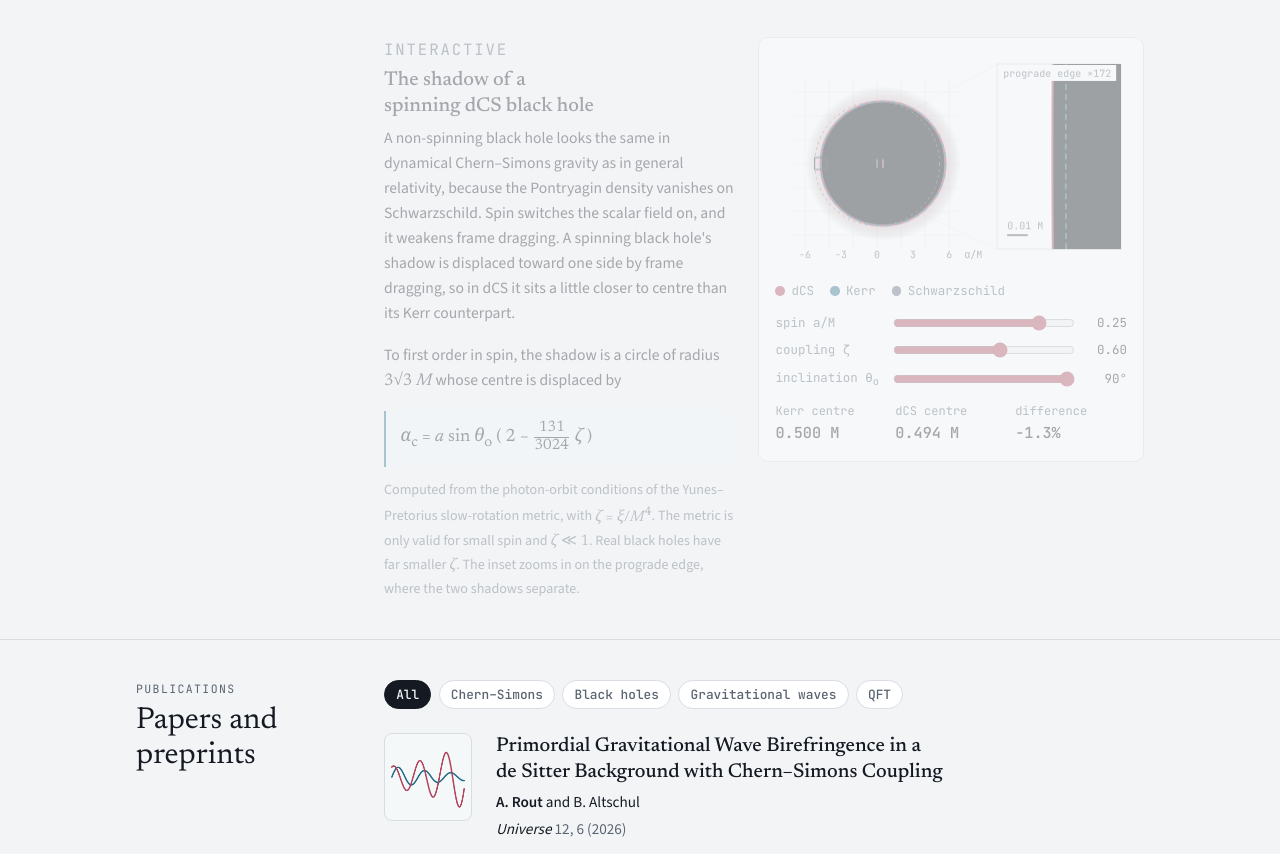
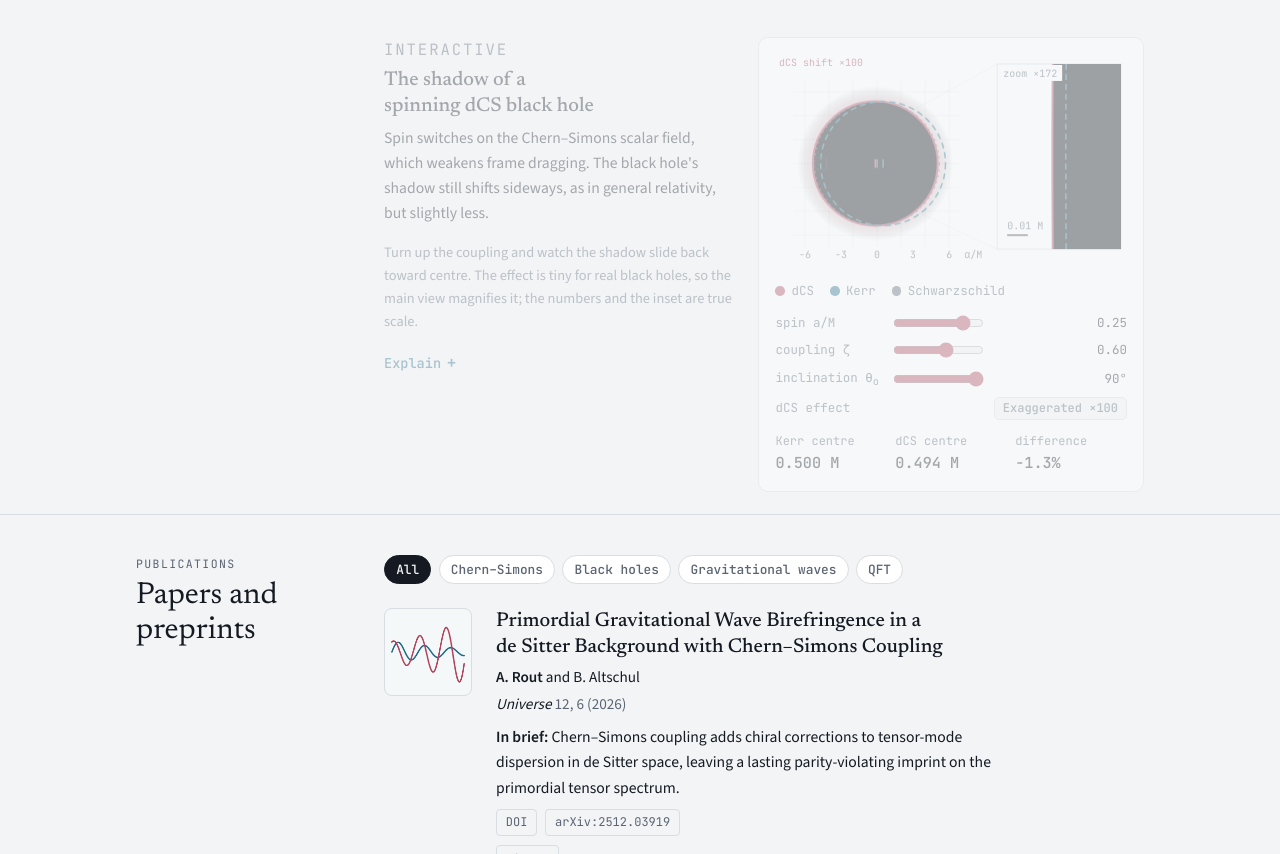
Before and after one commit to AbhiRout-cosmo/AbhiRout-cosmo.github.io, a plain HTML site: page index.html in a window 1280 px wide. Shown: the part 2360-3214 px from the top of the page. Drawn offline with nearby package versions, Linux system fonts and the light colour scheme.

Commit message:
Add files via upload

```diff
--- a/index.html
+++ b/index.html
@@ -97,7 +97,7 @@ figure.fig canvas{display:block;width:100%;height:auto;max-width:100%}
 #qnm{aspect-ratio:16/10}
 #shadow{aspect-ratio:16/10}
 .feature.flip{grid-template-columns:minmax(0,1fr) minmax(0,1.1fr)}
-@media (max-width:860px){.feature.flip{grid-template-columns:minmax(0,1fr)}.feature.flip .copy-col{order:2}}
+@media (max-width:860px){.feature.flip{grid-template-columns:minmax(0,1fr)}}
 .ctrl3{display:grid;grid-template-columns:auto minmax(0,1fr) auto;gap:.45rem .75rem;align-items:center;margin-top:.75rem;font-family:var(--f-mono);font-size:.78rem;color:var(--muted)}
 .ctrl3 input{width:100%;accent-color:var(--right)}
 .ctrl3 output{min-width:3.4em;text-align:right;font-variant-numeric:tabular-nums;color:var(--fg)}
@@ -387,10 +387,13 @@ footer .wrap{display:flex;justify-content:space-between;flex-wrap:wrap;gap:var(-
           <div class="copy-col">
             <p class="kicker">Interactive</p>
             <h3>The shadow of a spinning dCS black hole</h3>
-            <p id="shadow-cap">A non-spinning black hole looks the same in dynamical Chern–Simons gravity as in general relativity, because the Pontryagin density vanishes on Schwarzschild. Spin switches the scalar field on, and it weakens frame dragging. A spinning black hole's shadow is displaced toward one side by frame dragging, so in dCS it sits a little closer to centre than its Kerr counterpart.</p>
-            <p>To first order in spin, the shadow is a circle of radius <span class="m">3√3 <i>M</i></span> whose centre is displaced by</p>
-            <span class="mblock"><i>α</i><sub>c</sub> = <i>a</i> sin <i>θ</i><sub>o</sub> ( 2 − <span class="frac"><span>131</span><span>3024</span></span> <i>ζ</i> )</span>
-            <p class="muted" style="font-size:.88rem;margin-top:.75rem">Computed from the photon-orbit conditions of the Yunes–Pretorius slow-rotation metric, with <span class="m"><i>ζ</i> = <i>ξ</i>/<i>M</i><sup>4</sup></span>. The metric is only valid for small spin and <span class="m"><i>ζ</i> ≪ 1</span>. Real black holes have far smaller <span class="m"><i>ζ</i></span>. The inset zooms in on the prograde edge, where the two shadows separate.</p>
+            <p id="shadow-cap">Spin switches on the Chern–Simons scalar field, which weakens frame dragging. The black hole's shadow still shifts sideways, as in general relativity, but slightly less.</p>
+            <p class="muted" style="font-size:.9rem">Turn up the coupling and watch the shadow slide back toward centre. The effect is tiny for real black holes, so the main view magnifies it; the numbers and the inset are true scale.</p>
+            <details class="more-d"><summary>Explain</summary><div class="body">
+              <p>A non-spinning black hole is identical in dynamical Chern–Simons gravity and general relativity, because the Pontryagin density vanishes on Schwarzschild. To first order in spin, the shadow is a circle of radius <span class="m">3√3 <i>M</i></span> whose centre is displaced by</p>
+              <span class="mblock"><i>α</i><sub>c</sub> = <i>a</i> sin <i>θ</i><sub>o</sub> ( 2 − <span class="frac"><span>131</span><span>3024</span></span> <i>ζ</i> )</span>
+              <p class="eqnote">From the photon-orbit conditions of the Yunes–Pretorius slow-rotation metric, with <span class="m"><i>ζ</i> = <i>ξ</i>/<i>M</i><sup>4</sup></span>. Valid for small spin and <span class="m"><i>ζ</i> ≪ 1</span>. The shape first changes at second order in spin.</p>
+            </div></details>
           </div>
           <figure class="fig" aria-labelledby="shadow-cap">
             <canvas id="shadow" role="img" aria-label="Black hole shadow in dynamical Chern–Simons gravity compared with the Kerr shadow, with a magnified inset of the prograde edge"></canvas>
@@ -403,6 +406,7 @@ footer .wrap{display:flex;justify-content:space-between;flex-wrap:wrap;gap:var(-
               <label for="sh-a">spin a/M</label><input id="sh-a" type="range" min="0" max="30" value="25"><output id="sh-a-out" for="sh-a">0.25</output>
               <label for="sh-z">coupling ζ</label><input id="sh-z" type="range" min="0" max="100" value="60"><output id="sh-z-out" for="sh-z">0.60</output>
               <label for="sh-i">inclination θ<sub>o</sub></label><input id="sh-i" type="range" min="0" max="90" value="90"><output id="sh-i-out" for="sh-i">90°</output>
+              <span>dCS effect</span><span></span><button class="play" id="sh-x" type="button" aria-pressed="true">Exaggerated ×100</button>
             </div>
             <div class="readout" aria-live="polite">
               <div>Kerr centre<b id="ro-k">0.500 M</b></div>
@@ -865,13 +869,15 @@ footer .wrap{display:flex;justify-content:space-between;flex-wrap:wrap;gap:var(-
     const sa = document.getElementById('sh-a'), sz = document.getElementById('sh-z'), si = document.getElementById('sh-i');
     const oa = document.getElementById('sh-a-out'), oz = document.getElementById('sh-z-out'), oi = document.getElementById('sh-i-out');
     const rk = document.getElementById('ro-k'), rd = document.getElementById('ro-d'), rx = document.getElementById('ro-x');
+    const bx = document.getElementById('sh-x'); let EX = 100;
+    bx.addEventListener('click', () => { EX = EX === 1 ? 100 : 1; bx.setAttribute('aria-pressed', EX > 1); bx.textContent = EX > 1 ? 'Exaggerated ×100' : 'True scale'; draw(); });
     const RS = Math.sqrt(27);
     let g;
     const size = () => { g = fit(cv, 10/16); };
     function draw(){
       const {ctx, W, H} = g; ctx.clearRect(0,0,W,H);
       const a = sa.value/100, z = sz.value/100, th = si.value*Math.PI/180, s = Math.sin(th);
-      const cK = 2*a*s, cD = a*s*(2 - 131*z/3024);
+      const cK = 2*a*s, cD = a*s*(2 - 131*z/3024), cV = cK + (cD - cK)*EX;
       oa.value = a.toFixed(2); oz.value = z.toFixed(2); oi.value = si.value + '°';
       rk.textContent = cK.toFixed(3) + ' M'; rd.textContent = cD.toFixed(3) + ' M';
       rx.textContent = cK > 0 ? ((cD/cK - 1)*100).toFixed(1).replace('-', '−') + '%' : '—';
@@ -885,19 +891,20 @@ footer .wrap{display:flex;justify-content:space-between;flex-wrap:wrap;gap:var(-
       [-6,-3,0,3,6].forEach(v => ctx.fillText(String(v).replace('-','−'), X(v), Y(-7)+3));
       ctx.textAlign = 'left'; ctx.fillText('α/M', X(7)+3, Y(-7)+3); ctx.textAlign = 'center';
       // photon ring glow + dCS shadow
-      const glow = ctx.createRadialGradient(X(cD),Y(0),RS*sc*0.92,X(cD),Y(0),RS*sc*1.25);
+      const glow = ctx.createRadialGradient(X(cV),Y(0),RS*sc*0.92,X(cV),Y(0),RS*sc*1.25);
       glow.addColorStop(0,'transparent'); glow.addColorStop(0.18, R); glow.addColorStop(1,'transparent');
-      ctx.globalAlpha = .35; ctx.fillStyle = glow; ctx.beginPath(); ctx.arc(X(cD),Y(0),RS*sc*1.25,0,2*Math.PI); ctx.fill(); ctx.globalAlpha = 1;
-      ctx.fillStyle = '#05070a'; ctx.beginPath(); ctx.arc(X(cD),Y(0),RS*sc,0,2*Math.PI); ctx.fill();
+      ctx.globalAlpha = .35; ctx.fillStyle = glow; ctx.beginPath(); ctx.arc(X(cV),Y(0),RS*sc*1.25,0,2*Math.PI); ctx.fill(); ctx.globalAlpha = 1;
+      ctx.fillStyle = '#05070a'; ctx.beginPath(); ctx.arc(X(cV),Y(0),RS*sc,0,2*Math.PI); ctx.fill();
       ctx.strokeStyle = R; ctx.lineWidth = 2; ctx.stroke();
       // Schwarzschild + Kerr outlines
       ctx.strokeStyle = M; ctx.lineWidth = 1; ctx.setLineDash([2,4]); ctx.beginPath(); ctx.arc(X(0),Y(0),RS*sc,0,2*Math.PI); ctx.stroke();
       ctx.strokeStyle = L; ctx.lineWidth = 1.5; ctx.setLineDash([6,4]); ctx.beginPath(); ctx.arc(X(cK),Y(0),RS*sc,0,2*Math.PI); ctx.stroke(); ctx.setLineDash([]);
       // centre ticks
-      [[0,M],[cK,L],[cD,R]].forEach(([c,col]) => { ctx.strokeStyle = col; ctx.lineWidth = 1.5; ctx.beginPath(); ctx.moveTo(X(c),Y(0.35)); ctx.lineTo(X(c),Y(-0.35)); ctx.stroke(); });
+      [[0,M],[cK,L],[cV,R]].forEach(([c,col]) => { ctx.strokeStyle = col; ctx.lineWidth = 1.5; ctx.beginPath(); ctx.moveTo(X(c),Y(0.35)); ctx.lineTo(X(c),Y(-0.35)); ctx.stroke(); });
       // zoom window marker on prograde (left) edge
       const eK = cK - RS, eD = cD - RS, mid = (eK+eD)/2, half = 0.03;
       ctx.strokeStyle = FG; ctx.lineWidth = 1; ctx.strokeRect(X(mid)-6, Y(0)-6, 12, 12);
+      if (EX > 1){ ctx.fillStyle = R; ctx.textAlign = 'left'; ctx.textBaseline = 'top'; ctx.fillText('dCS shift ×' + EX, 4, 4); }
       // inset
       const ix = side + 18, iw = W - ix - 6, iy = 10, ih = H - 34;
       if (iw > 60){
@@ -917,7 +924,7 @@ footer .wrap{display:flex;justify-content:space-between;flex-wrap:wrap;gap:var(-
         const sb = 0.01*zs; ctx.strokeStyle = FG; ctx.lineWidth = 1.5;
         ctx.beginPath(); ctx.moveTo(ix+10, iy+ih-14); ctx.lineTo(ix+10+sb, iy+ih-14); ctx.stroke();
         ctx.fillStyle = tok('--muted'); ctx.textAlign = 'left'; ctx.textBaseline = 'bottom'; ctx.fillText('0.01 M', ix+10, iy+ih-18);
-        ctx.textBaseline = 'top'; { const t = 'prograde edge ×' + Math.round(zs/sc), tw = ctx.measureText(t).width; ctx.fillStyle = SF; ctx.fillRect(ix+1, iy+1, tw+10, 16); ctx.fillStyle = tok('--muted'); ctx.fillText(t, ix+6, iy+5); }
+        ctx.textBaseline = 'top'; { const t = 'zoom ×' + Math.round(zs/sc), tw = ctx.measureText(t).width; ctx.fillStyle = SF; ctx.fillRect(ix+1, iy+1, tw+10, 16); ctx.fillStyle = tok('--muted'); ctx.fillText(t, ix+6, iy+5); }
       }
     }
     [sa,sz,si].forEach(el => el.addEventListener('input', draw));
```
